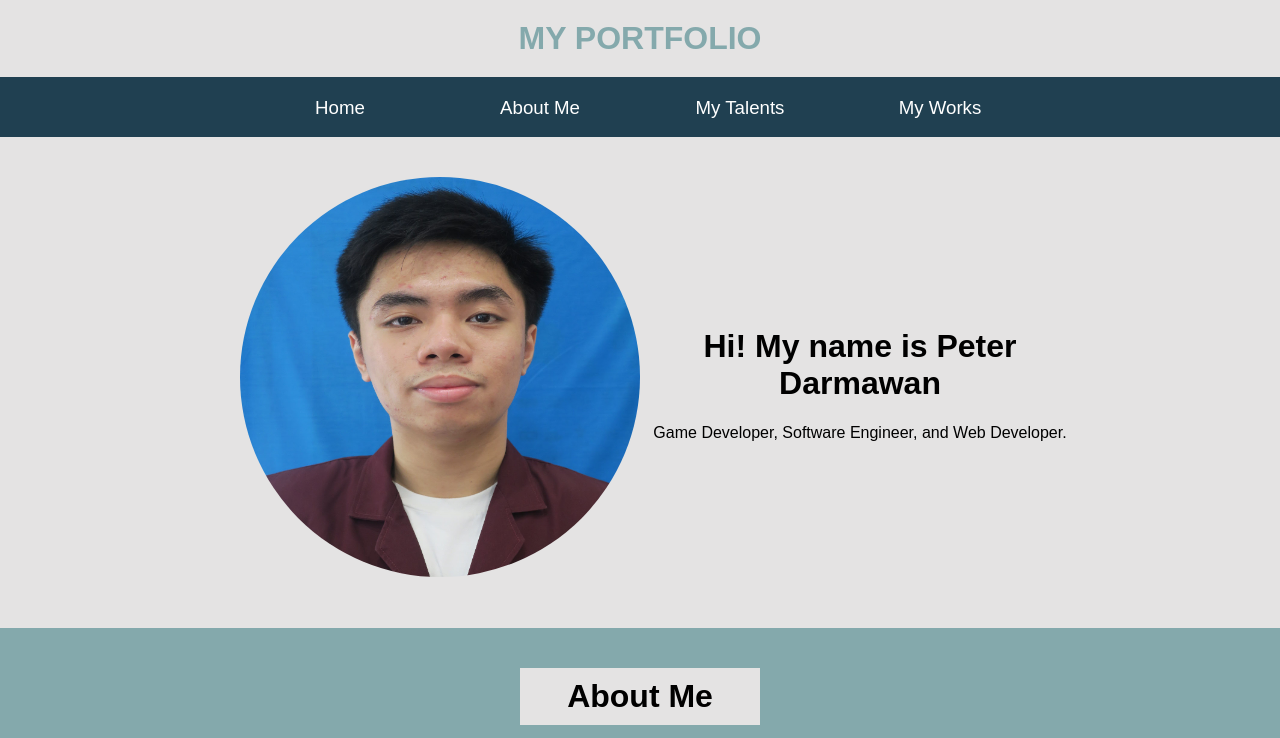
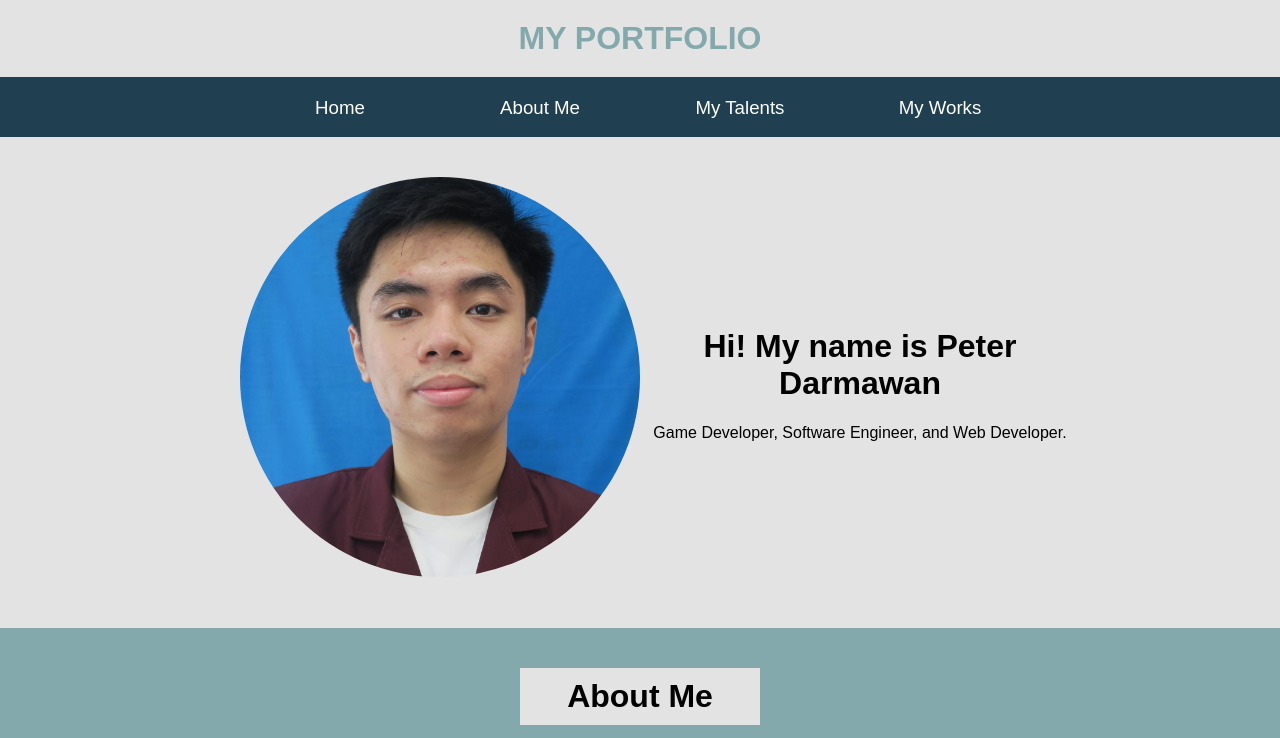
Before and after one commit to GamesWerfer/Portfolio, a plain HTML site: page index.html in a window 1280 px wide. Shown: the top 738 px of the page. Drawn offline with Linux system fonts and the light colour scheme.

Commit message:
Fixed pressed photo bug

```diff
--- a/CSS/index.css
+++ b/CSS/index.css
@@ -83,12 +83,33 @@ nav ul a{
 
 }
 
-#my-picture img{
+.circular {
+
+    width: 400px;
+    height: 400px;
+    border-radius: 50%;
+    position: relative;
+    overflow: hidden;
+
+    text-align: center;
+
     display: inline-block;
-    text-align: center;
-    height: 400px;
+
+  }
+
+.circular img {
+
+    min-width: 100%;
+    min-height: 100%;
     width: 400px;
-    border-radius: 50%;
+    height: auto;
+    position: absolute;
+    left: 50%;
+    top: 50%;
+    -webkit-transform: translate(-50%, -50%);
+    -moz-transform: translate(-50%, -50%);
+    -ms-transform: translate(-50%, -50%);
+    transform: translate(-50%, -50%);
 }
 
 #introduction_text{
--- a/index.html
+++ b/index.html
@@ -27,7 +27,9 @@
     <content>
         <div id="profile_introduction">
             <div id="my-picture">
-                <img src="../Portfolio/Assets/My_Bimay_Photo.png" alt="../Portfolio-master/Assets/Me-CloseUp.png" alt="My photo">
+                <div class="circular">
+                    <img src="../Portfolio/Assets/My_Bimay_Photo.png" alt="../Portfolio-master/Assets/Me-CloseUp.png" alt="My photo">
+                </div>
             </div>
             <div id="introduction_text">
                 <div id="introduction_text_subdiv">
```
